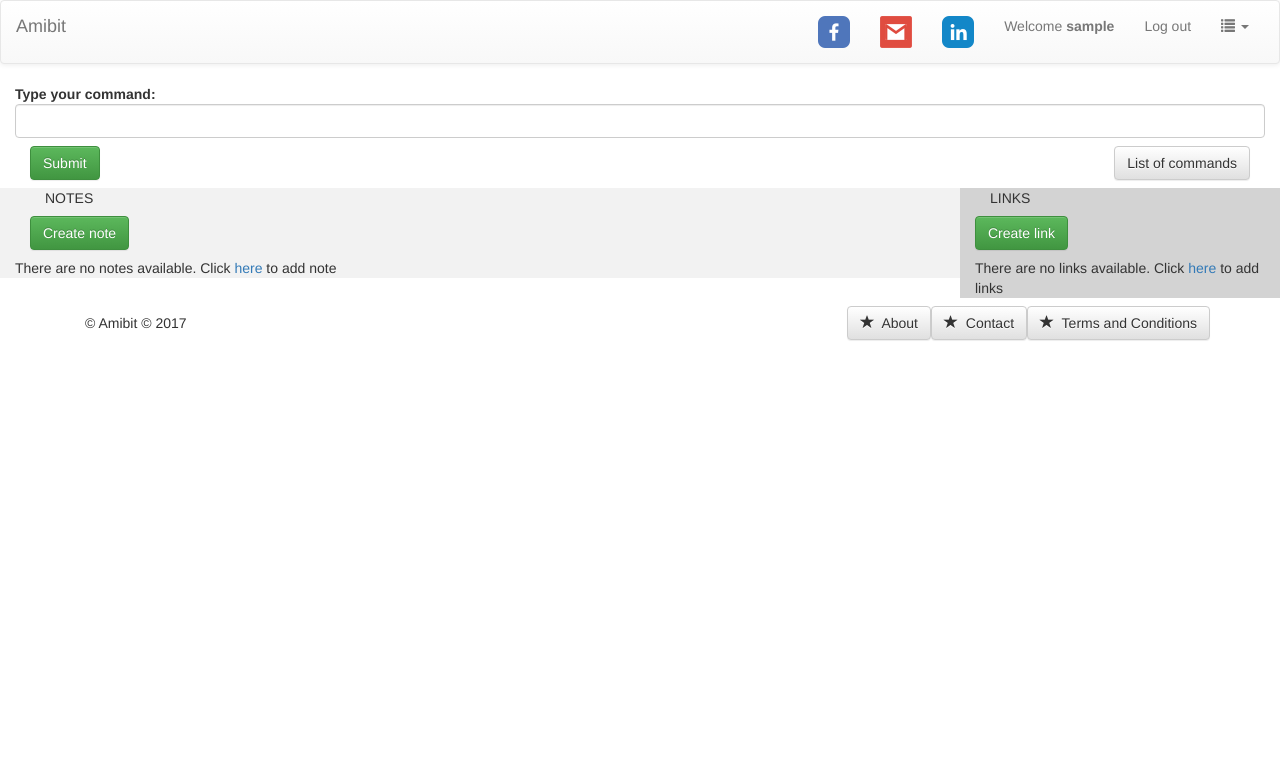
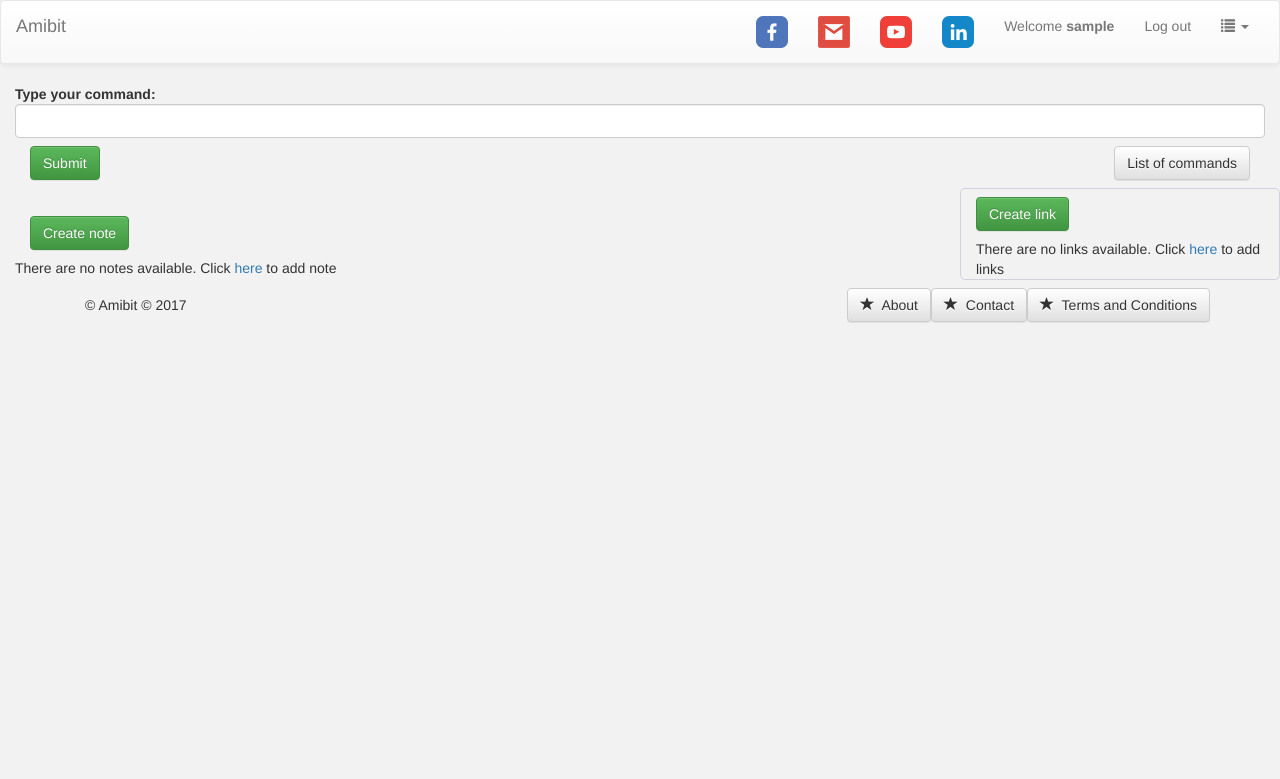
Before and after one commit to GoranAviani/amibit-project, a Django app: page /linkmanager/dashboard/ in a window 1280 px wide. Shown: the top 779 px of the page. Run offline with Django 3.2, Linux system fonts and the light colour scheme; the visitor is signed in with stand-in values (Sample User, id 1); data that the repository does not hold is empty; some libraries are stand-ins or nearby versions.

Commit message:
Dashboard gui fix

```diff
--- a/linkmanager/templates/base_generic.html
+++ b/linkmanager/templates/base_generic.html
@@ -77,7 +77,9 @@
        {% if user.is_authenticated %}
        <li><a href="https://www.facebook.com/" target="_self"><img src="{% static "pics/social_media/facebook.png" %}" alt="FB"/></a> </li>
        <li><a href="https://www.gmail.com/" target="_self"><img src="{% static "pics/social_media/gmail.png" %}" alt="G"/></a> </li>
+       <li><a href="https://www.youtube.com/" target="_self"><img src="{% static "pics/social_media/youtube.png"  %}" alt="L"/></a> </li>
        <li><a href="https://www.linkedin.com/" target="_self"><img src="{% static "pics/social_media/linkedin.png"  %}" alt="L"/></a> </li>
+
        <li><a href="#">Welcome <b>{{ user.username }}</b></a></li>
 
   <!-- control panel-->
@@ -99,9 +101,10 @@
 
             {% if user.is_authenticated %}
             <li><a href="{% url 'user_settings_menu' %}">Settings</a></li>
+            <li role="separator" class="divider"></li>
             {% endif %}
+
             <li><a href="{% url 'about' %}">About</a></li>
-            <li><a href="#">Terms and Conditions</a></li>
             <li><a href="#">Contact us</a></li>
 
             <li role="separator" class="divider"></li>
--- a/linkmanager/templates/dashboard.html
+++ b/linkmanager/templates/dashboard.html
@@ -30,12 +30,10 @@
 
 
 
-  <div id = NotesContainer class="col-sm-9">
+  <div id = NoteContainer class="col-sm-9">
 
     <div class="col-sm-12">
-      <div class="col-sm-12" >
-        NOTES
-      </div>
+
       <a href ="{% url 'note_create' %}" class="navbar-btn btn-success btn">
         Create note
       </a>
@@ -56,10 +54,10 @@
           <li>
             {{ y.note_user }}
           </li>
-          <li>
-            {{ y.note_title }}
+          <br>
+            <h3>{{ y.note_title }}</h3>
 
-          </li>
+
           <br>
           <li>
             {{ y.note_text }}
@@ -68,10 +66,10 @@
             {{ y.note_timestamp }}
           </li>
           <br>
-          <a href ="{% url 'note_update' y.id %}" class="btn btn-primary">
+          <a href ="{% url 'note_update' y.id %}" class="btn btn-primary pull-left">
             Update
           </a>
-          <a href ="{% url 'note_delete' y.id %}" class="btn btn-primary">
+          <a href ="{% url 'note_delete' y.id %}" class="btn btn-primary pull-right">
             Delete
           </a>
 
@@ -88,10 +86,8 @@
       </div>
 
 
-  <div class="col-sm-3" style="background-color:lightgrey;">
-    <div class="col-sm-12" >
-      LINKS
-    </div>
+  <div id = LinkContainer class="col-sm-3">
+
     <a href ="{% url 'link_create' %}" class="navbar-btn btn-success btn" >
         Create link
     </a>
@@ -100,7 +96,7 @@
         {% for x in queryLink %}
       <div> <!-- must be div-->
             <a href="{{x.link_url}}" target="_self" class="list-group-item">
-              <div>{{ x.link_name }}</div>
+              <h3> <div>{{ x.link_name }}</div></h3>
             </a>
             <a href ="{% url 'link_update' x.id %}" class='btn btn-primary'>
               Update
--- a/perasis/static_files/css/styles.css
+++ b/perasis/static_files/css/styles.css
@@ -31,15 +31,21 @@
   padding: 5px 5px 5px 5px;
   white-space: nowrap;
   overflow: hidden;
-  background-color: #ffffff;
+  background-color: #fff9e6;
 }
 
 
 
-#NotesContainer{
+#NoteContainer{
+
+margin-top: 20px;
+}
+
+#LinkContainer{
   background-color: #f2f2f2;
-
-
+  border-radius: 5px;
+  border: 1px solid #d1d1e0;
 
 
 }
+body {background-color: #f2f2f2;}
```
Also changed, not shown: perasis/settings.py (+6 -6 lines).
